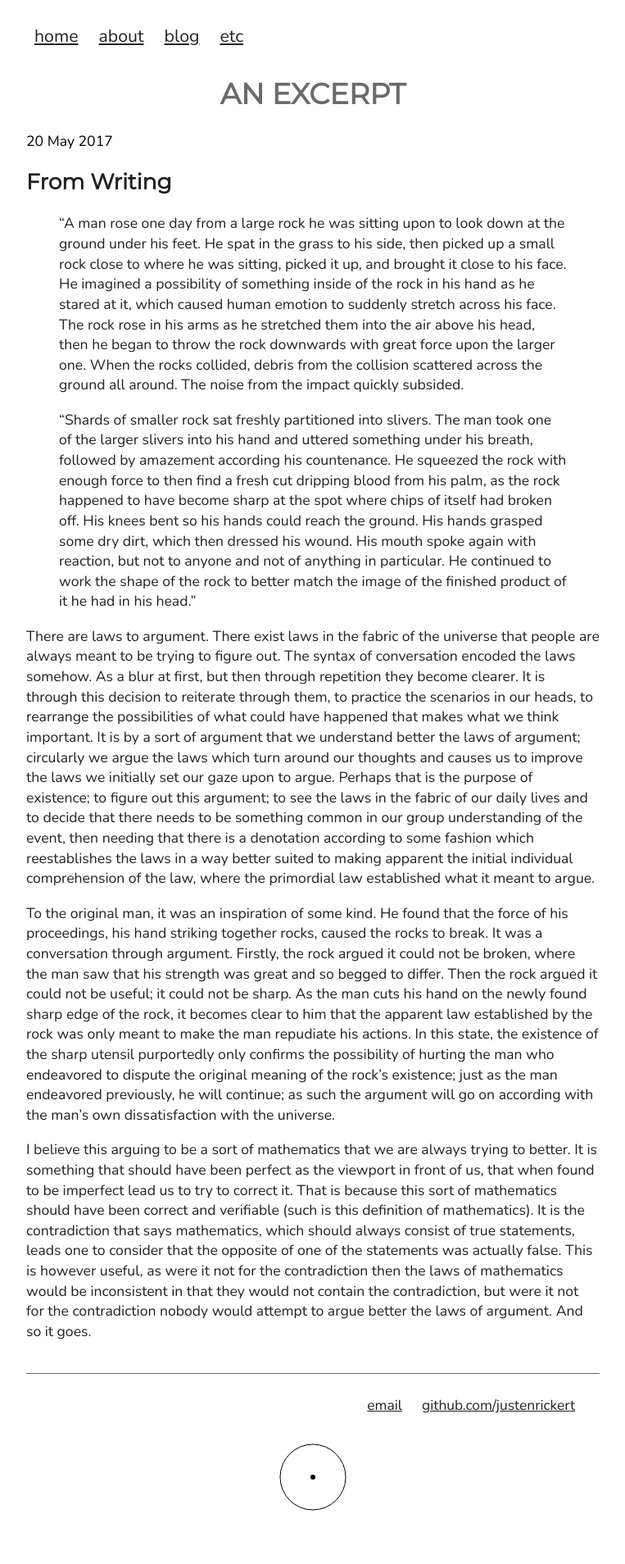
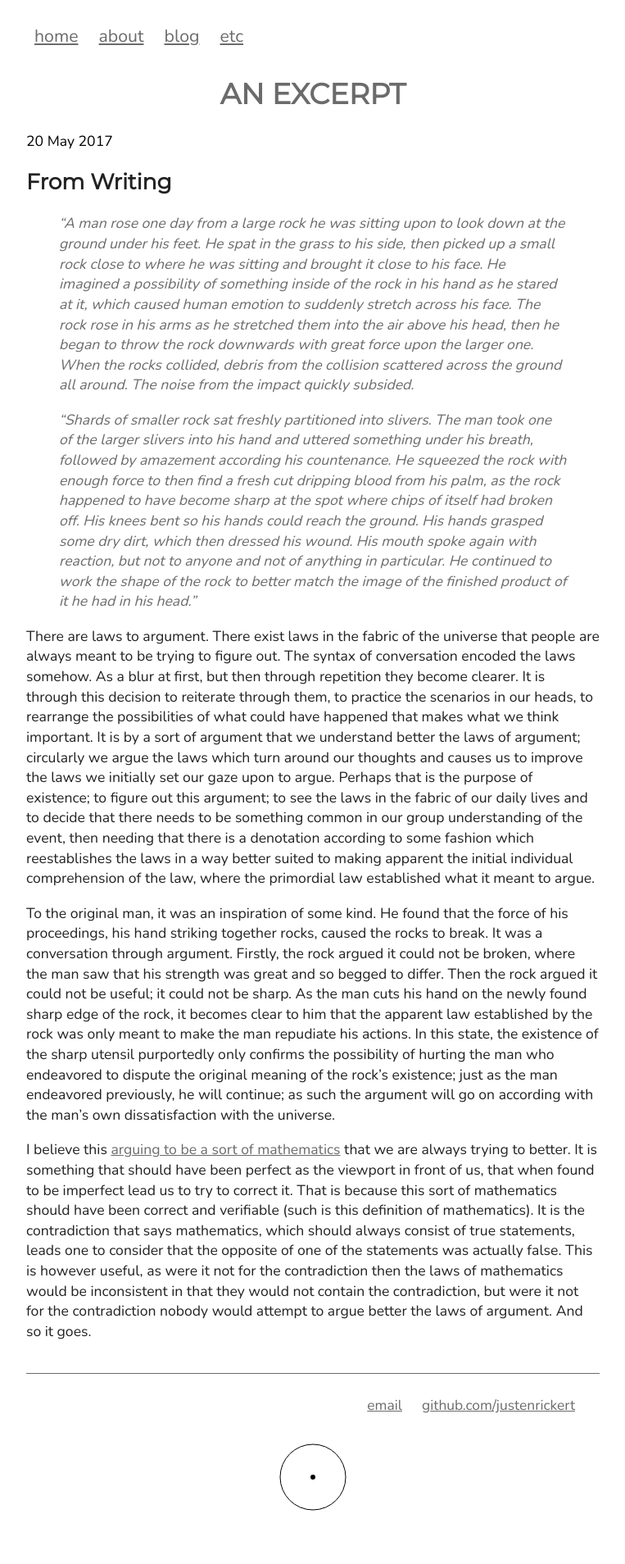
Before and after one commit to JustenRickert/justenrickert-old-user-page, a Jekyll site: the page built from _posts/2017-05-20-an-excerpt.md, in a window 1280 px wide. Shown: the whole page at 82% size, without its empty margins (258-1021 px from the left). Built offline with Jekyll 4.4.1, drawn with Linux system fonts in a browser that asks for light colours; nearby versions of some CDN libraries.

Commit message:
Finally I can fix that link.

```diff
--- a/_posts/2017-05-20-an-excerpt.md
+++ b/_posts/2017-05-20-an-excerpt.md
@@ -10,13 +10,13 @@ published: true
 
 > "A man rose one day from a large rock he was sitting upon to look down at the
 > ground under his feet. He spat in the grass to his side, then picked up a
-> small rock close to where he was sitting, picked it up, and brought it close
-> to his face. He imagined a possibility of something inside of the rock in his
-> hand as he stared at it, which caused human emotion to suddenly stretch across
-> his face. The rock rose in his arms as he stretched them into the air above
-> his head, then he began to throw the rock downwards with great force upon the
-> larger one. When the rocks collided, debris from the collision scattered
-> across the ground all around. The noise from the impact quickly subsided.
+> small rock close to where he was sitting and brought it close to his face. He
+> imagined a possibility of something inside of the rock in his hand as he
+> stared at it, which caused human emotion to suddenly stretch across his face.
+> The rock rose in his arms as he stretched them into the air above his head,
+> then he began to throw the rock downwards with great force upon the larger
+> one. When the rocks collided, debris from the collision scattered across the
+> ground all around. The noise from the impact quickly subsided.
 
 > "Shards of smaller rock sat freshly partitioned into slivers. The man took one
 > of the larger slivers into his hand and uttered something under his breath,
@@ -58,15 +58,16 @@ dispute the original meaning of the rock's existence; just as the man endeavored
 previously, he will continue; as such the argument will go on according with the
 man's own dissatisfaction with the universe.
 
-I believe this arguing to be a sort of mathematics
-that we are always trying to
-better. It is something that should have been perfect as the viewport in front
-of us, that when found to be imperfect lead us to try to correct it. That is
-because this sort of mathematics should have been correct and verifiable (such
-is this definition of mathematics). It is the contradiction that says
-mathematics, which should always consist of true statements, leads one to
-consider that the opposite of one of the statements was actually false. This is
-however useful, as were it not for the contradiction then the laws of
+I believe
+this
+[arguing to be a sort of mathematics]({% post_url 2017-05-23-mystical-mathematical-argument %}) that
+we are always trying to better. It is something that should have been perfect as
+the viewport in front of us, that when found to be imperfect lead us to try to
+correct it. That is because this sort of mathematics should have been correct
+and verifiable (such is this definition of mathematics). It is the contradiction
+that says mathematics, which should always consist of true statements, leads one
+to consider that the opposite of one of the statements was actually false. This
+is however useful, as were it not for the contradiction then the laws of
 mathematics would be inconsistent in that they would not contain the
 contradiction, but were it not for the contradiction nobody would attempt to
 argue better the laws of argument. And so it goes.
--- a/css/main.css
+++ b/css/main.css
@@ -1,5 +1,6 @@
 @import url(https://fonts.googleapis.com/css?family=Montserrat);
 @import url(https://fonts.googleapis.com/css?family=Nunito);
+
 img {
     display: block;
     /*centers the image*/
@@ -30,17 +31,14 @@ img {
     font-size: .7em;
 }
 
-nav ul,
-footer ul {
+nav ul, footer ul {
     font-family: Montserrat;
-    font-weight: normal;
     padding: 10px;
     list-style: none;
     text-transform: lowercase;
 }
 
-nav ul li,
-footer ul li {
+nav ul li, footer ul li {
     font-size: 1.1em;
     display: inline;
     margin-right: 20px;
@@ -72,12 +70,12 @@ body li {
 
 a {
     text-decoration: underline;
-    color: #222;
+    color: #6B6B6B;
 }
 
 a:hover {
+    color: #222;
     text-decoration: underline;
-    text-transform: uppercase;
 }
 
 h1 {
@@ -97,7 +95,17 @@ h1, h2, h3 {
 }
 
 article {
+    color: #222;
     text-align: left-justify;
+}
+
+article blockquote {
+    color: #6B6B6B;
+    font-style: italic;
+}
+
+article p {
+    line-height: 1.4em;
 }
 
 p {
@@ -106,22 +114,12 @@ p {
     font-size: 1.0em;
 }
 
-article p {
-    line-height: 1.4em;
-    color: #222;
-}
-
 p a {
-    color: #222;
     text-decoration: underline;
 }
 
 p li {
     font-family: Nunito, sans-serif;
-}
-
-p a:hover {
-    text-transform: none;
 }
 
 p a:visited {
--- a/index.html
+++ b/index.html
@@ -13,6 +13,6 @@ title: Justen Rickert
         the time to check out my blog. :)</p>
 
     <p>If you're feeling angry or impressed by me. Please send me some <a
-    href="{{ site.url }}/etc/feedback.html">feedback</a>!
+       href="{{ site.url }}/etc/feedback.html">feedback</a>!
 
 </div><!-- /.blurb -->
```
